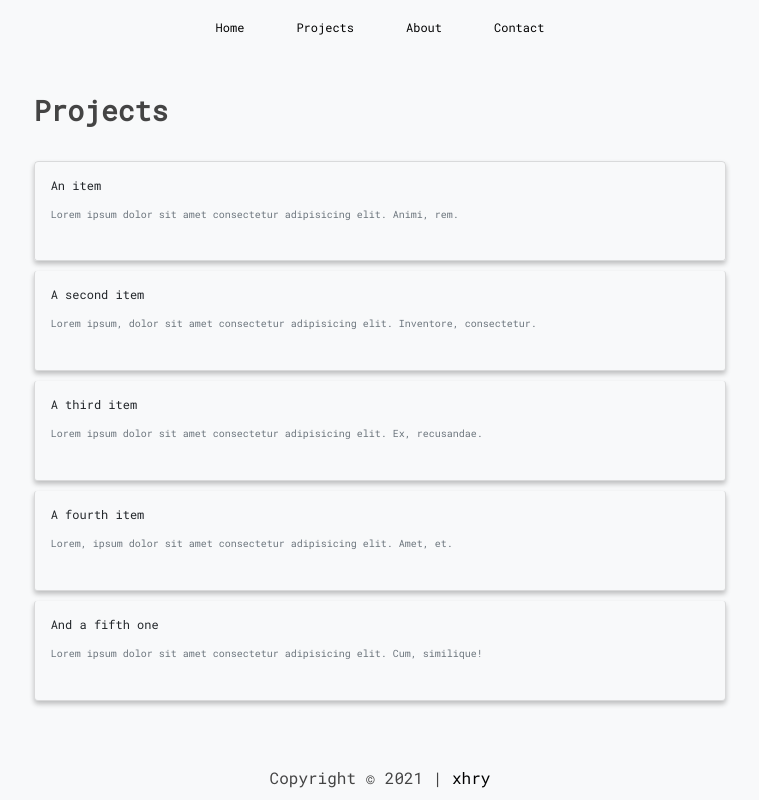
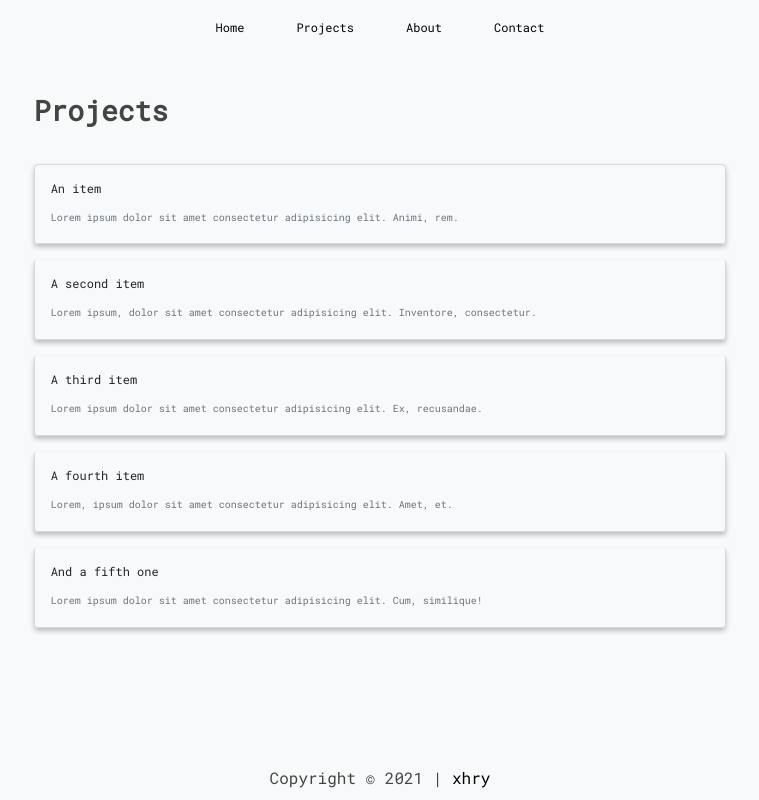
Before and after one commit to xhry/portfolio, a plain HTML site: page projects.html in a window 1280 px wide. Shown: the whole page, without its empty margins (260-1019 px from the left). Drawn offline with nearby package versions, Linux system fonts and the light colour scheme.

Commit message:
initial commit

```diff
--- a/assets/css/style.css
+++ b/assets/css/style.css
@@ -110,10 +110,10 @@ body {
 }
 .list-group-item {
   background: transparent;
-  height: 100px;
+  height: 80px;
   box-shadow: rgba(0, 0, 0, 0.24) 0px 3px 5px;
   border-radius: 3px;
-  margin: 5px 0;
+  margin: 8px 0;
 }
 .list-group-item h5 {
   font-size: 12px;
```
